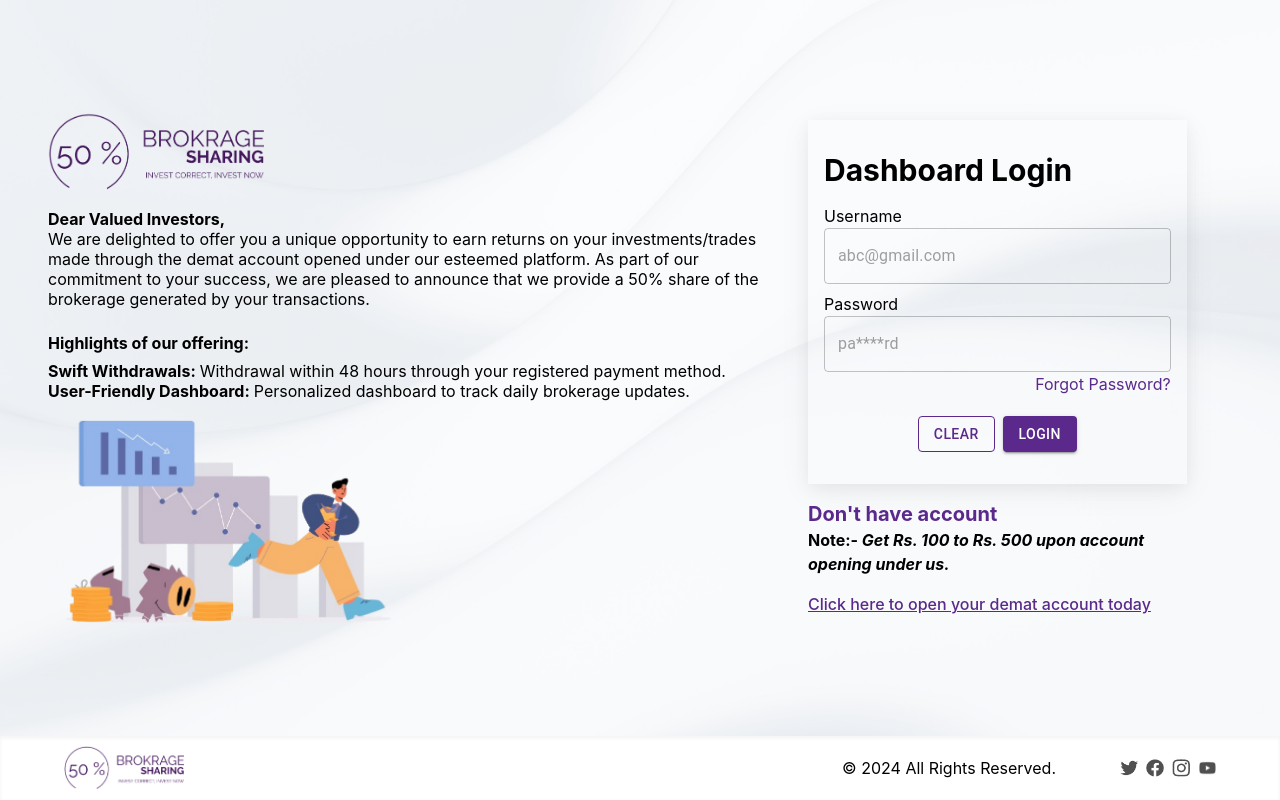
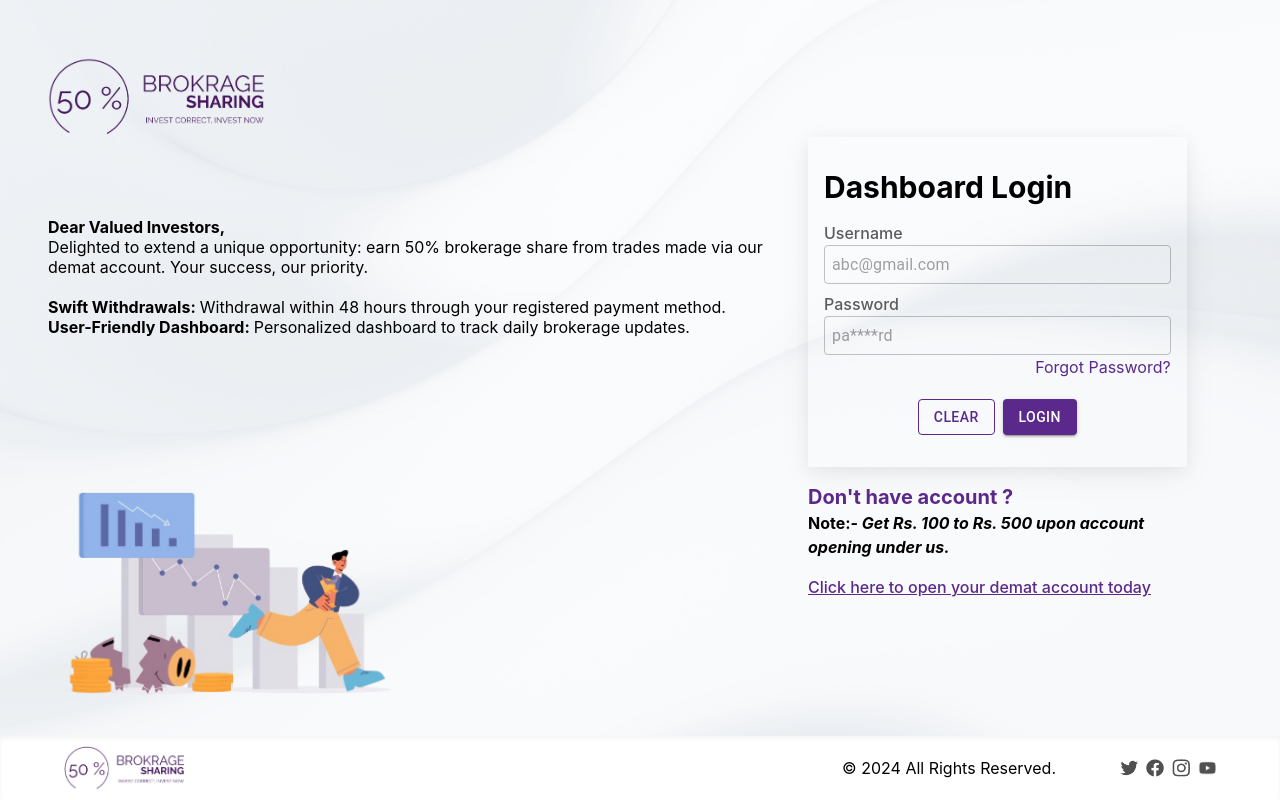
Before and after one commit to himanshujain-044/rseverbound-ui, a React (Create React App) app: page / in a window 1280 px wide. Built offline with nearby package versions, Linux system fonts and the light colour scheme.

Commit message:
fix: css

```diff
--- a/src/components/feature/login-content/LoginContent.js
+++ b/src/components/feature/login-content/LoginContent.js
@@ -2,28 +2,25 @@ import logo from "../../../assets/logo/logo.png";
 import loginStocks from "../../../assets/images/login-stocks.png";
 const LoginContent = () => {
   return (
-    <div className="w-3/5 max-h-full flex flex-col pl-12 justify-end leading-5 mobile:w-2/4 laptop:pl-6 tablet:w-full tablet:px-12">
+    <div className="w-3/5 max-h-full h-full flex flex-col pl-12 pt-4 justify-around leading-5 mobile:w-2/4 laptop:pl-6 tablet:w-full tablet:px-12">
       <img src={logo} alt="logo" className="max-w-[30%]" />
-      <strong className="mt-4">Dear Valued Investors,</strong>
-      <p>
-        We are delighted to offer you a unique opportunity to earn returns on
-        your investments/trades made through the demat account opened under our
-        esteemed platform. As part of our commitment to your success, we are
-        pleased to announce that we provide a 50% share of the brokerage
-        generated by your transactions.
-      </p>
-      <strong className="mt-6 mb-2">Highlights of our offering:</strong>
-      <p>
+      <span>
+        <strong className="mt-4">Dear Valued Investors,</strong>
+        <p>
+          Delighted to extend a unique opportunity: earn 50% brokerage share
+          from trades made via our demat account. Your success, our priority.
+        </p>
+        <br />
         <strong className="pr-1">Swift Withdrawals:</strong>
-        Withdrawal within 48 hours through your registered payment method.{" "}
+        Withdrawal within 48 hours through your registered payment method.
         <br />
         <strong className="mt-1 pr-1">User-Friendly Dashboard:</strong>
         Personalized dashboard to track daily brokerage updates.
-      </p>
+      </span>
       <img
         src={loginStocks}
         alt="login-stocks-market"
-        className="mt-4 max-w-[50%]"
+        className="mt-[10%] max-w-[50%]"
       />
     </div>
   );
--- a/src/components/feature/login-form/LoginForm.js
+++ b/src/components/feature/login-form/LoginForm.js
@@ -1,4 +1,5 @@
 import { Button, FormControl, OutlinedInput } from "@mui/material";
+import "./LoginForm.scss";
 
 const LoginForm = () => {
   return (
@@ -7,12 +8,15 @@ const LoginForm = () => {
         <strong className="text-3xl">Dashboard Login</strong>
         <form className="flex flex-col gap-2 mt-4">
           <FormControl>
-            <label>Username</label>
-            <OutlinedInput placeholder="abc@gmail.com" />
+            <label className="text-inputLabel font-medium">Username</label>
+            <OutlinedInput
+              placeholder="abc@gmail.com"
+              className="[&_input]:p-2"
+            />
           </FormControl>
           <FormControl>
-            <label>Password</label>
-            <OutlinedInput placeholder="pa****rd" />
+            <label className="text-inputLabel font-medium">Password</label>
+            <OutlinedInput placeholder="pa****rd" className="[&_input]:p-2" />
           </FormControl>
         </form>
         <span className="flex justify-end text-primary hover:cursor-pointer">
@@ -32,7 +36,7 @@ const LoginForm = () => {
         </div>
       </div>
       <div className="mt-4">
-        <strong className="text-[#5A298B] text-xl">Don't have account</strong>
+        <strong className="text-[#5A298B] text-xl">Don't have account ?</strong>
         <p>
           <strong>
             Note:- <i>Get Rs. 100 to Rs. 500 upon account opening under us.</i>
--- a/src/components/feature/login-form/LoginForm.scss
+++ b/src/components/feature/login-form/LoginForm.scss
@@ -0,0 +1,5 @@
+.MuiOutlinedInput-root {
+  &.Mui-focused fieldset {
+    border-color: var(--primary) !important;
+  }
+}
--- a/src/index.css
+++ b/src/index.css
@@ -1,7 +1,9 @@
 @tailwind base;
 @tailwind components;
 @tailwind utilities;
-
+:root {
+  --primary: rgb(90, 41, 139);
+}
 body {
   margin: 0;
   font-family: -apple-system, BlinkMacSystemFont, "Segoe UI", "Roboto", "Oxygen",
--- a/tailwind.config.js
+++ b/tailwind.config.js
@@ -11,6 +11,7 @@ module.exports = {
     colors: {
       primary: "rgb(90, 41, 139)",
       primaryHover: "rgba(90, 41, 139, 0.04)",
+      inputLabel: "#5b5b5b",
     },
     screens: {
       mobile: { min: "0px", max: "370px" },
```
